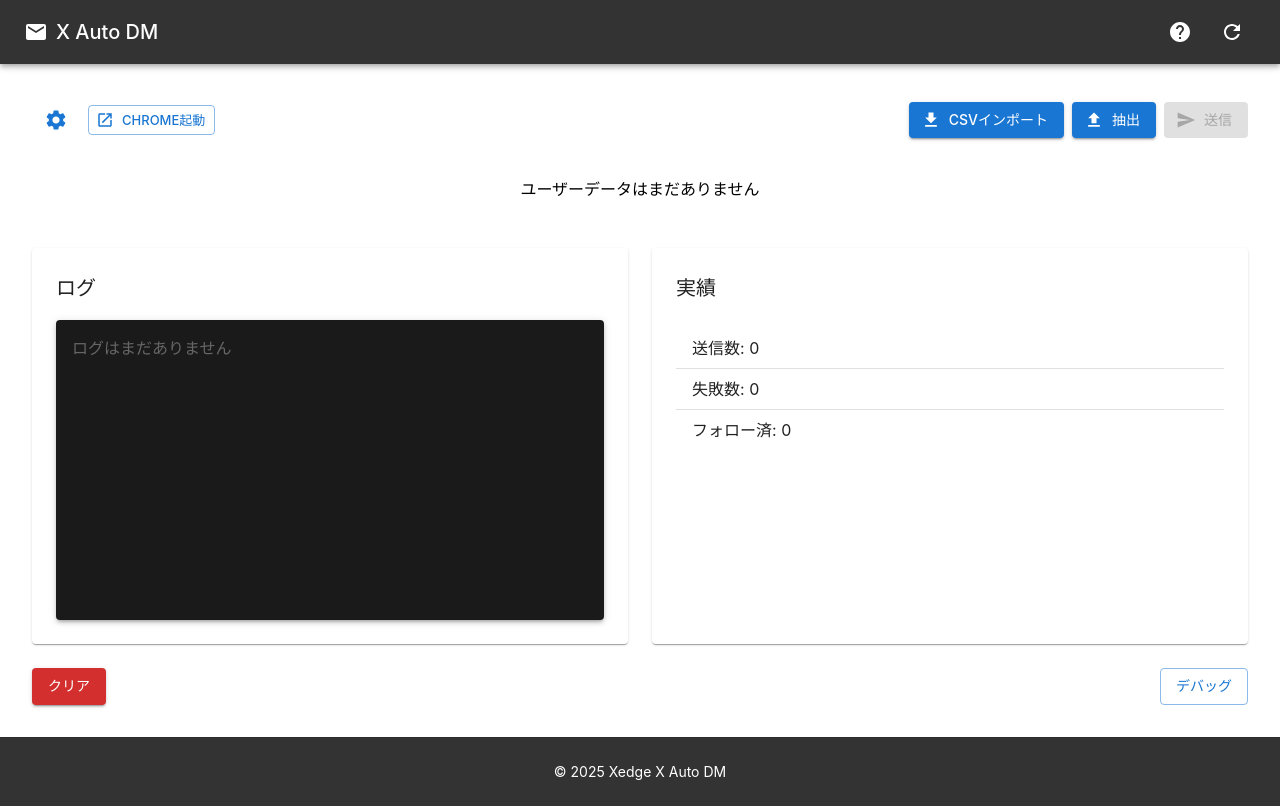
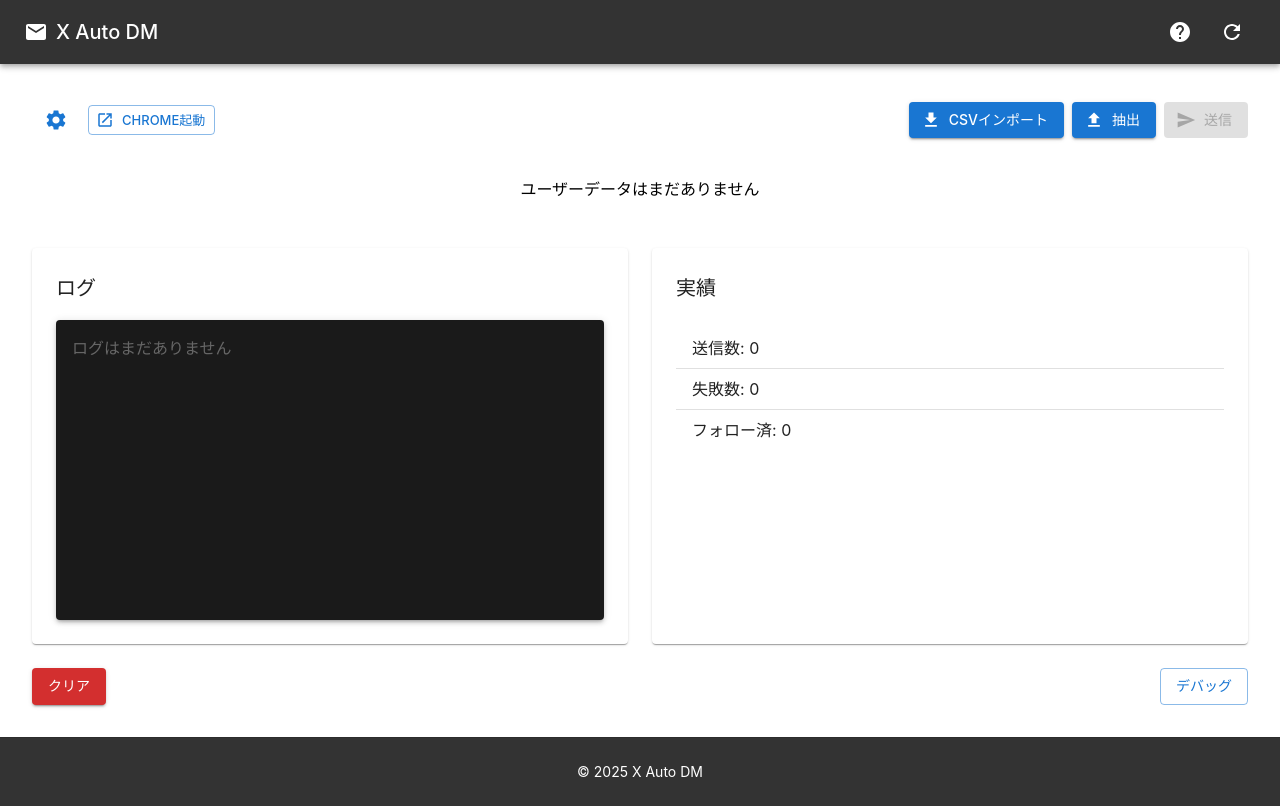
Before and after one commit to 310-whtwht/x-auto-dm, a Next.js app: page / in a window 1280 px wide. Built offline with nearby package versions, Linux system fonts and the light colour scheme; a web font is replaced by a local one.

Commit message:
クレジット修正

```diff
--- a/src/components/layout/footer.tsx
+++ b/src/components/layout/footer.tsx
@@ -15,7 +15,7 @@ export function Footer() {
     >
       <Container>
         <Typography variant="body2" align="center">
-          &copy; 2025 Xedge X Auto DM
+          &copy; 2025 X Auto DM
         </Typography>
       </Container>
     </Box>
```
